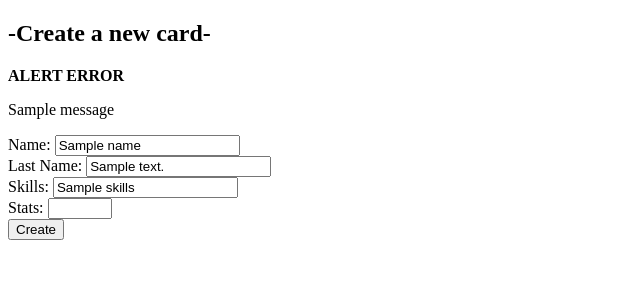
After one commit to torteg4/funGroupProject, a Flask app: template flask_app/templates/create_card.html in a window 1280 px wide. The commit adds this page. Shown: the top 300 px of the page, without its empty margins (0-640 px from the left). Run offline with Flask 2, Linux system fonts and the light colour scheme; the template is opened without the code that fills it: most values are stand-ins (such as "Sample title", 1, 10 or a date in 2020); one stand-in notice (Sample message) is shown.

Commit message:
Wrong merge
Wrong

```diff
--- /dev/null
+++ b/flask_app/templates/create_card.html
@@ -0,0 +1,42 @@
+<!DOCTYPE html>
+<html lang="en">
+<head>
+    <meta charset="UTF-8">
+    <meta http-equiv="X-UA-Compatible" content="IE=edge">
+    <meta name="viewport" content="width=device-width, initial-scale=1.0">
+    <title>Card Creation</title>
+</head>
+<body>
+    <form action="/new_card" method="post" class="col-3 enable-rounded bg-dark text-light">
+        <h2 class="text-light my-3">-Create a new card-</h2>
+    {% with messages = get_flashed_messages(category_filter=['validate_card']) %}
+        {% if messages %}
+        <div class="alert alert-danger" role="alert">
+            <strong>ALERT ERROR</strong>
+            {% for message in messages %}
+                <p>{{message}}</p>
+            {% endfor %}
+        </div>
+        {% endif %}
+    {% endwith %}
+    <div class="form-group">
+        <label for="name">Name:</label>
+        <input type="text" name="name" value="{{name}}" class="form-control">
+    </div>
+    <div class="form-group">
+        <label for="bio">Last Name:</label>
+        <input type="text" name="bio" value="{{bio}}" class="form-control">
+    </div>
+    <div class="form-group">
+        <label for="skills">Skills:</label>
+        <input type="text" name="skills" value="{{skills}}" class="form-control">
+    </div>
+    <div class="form-group">
+        <label for="stats">Stats:</label>
+        <input type="number" min="1" max="100" name="stats" value="{{stats}}" class="form-control">
+    </div>
+
+    <input type="submit" value="Create" class="my-4 btn btn-success">
+    </form>
+</body>
+</html>
--- a/flask_app/templates/dashboard.html
+++ b/flask_app/templates/dashboard.html
@@ -9,8 +9,9 @@
 <body>
     <div class="container">
         <h1 class="text-center">Welcome {{ user.first_name }}!</h1>
-        <div class="container">
-            <a href="/cards/create">Create a Card</a>
+        <div class="nav_bar"> // Nav Bar
+            <!-- <a href="/cards/draw">Draw a card</a> -->
+            <a href="/new/card">Create a Card</a>
             <a href="/logout">Logout</a>
         </div>
         <div class="container">
```
Also changed, not shown: flask_app/templates/edit_card.html (added, +12 -0 lines), flask_app/templates/login.html (+6 -6 lines), flask_app/templates/view_card.html (added, +12 -0 lines), flask_app/templates/create.html (deleted).
